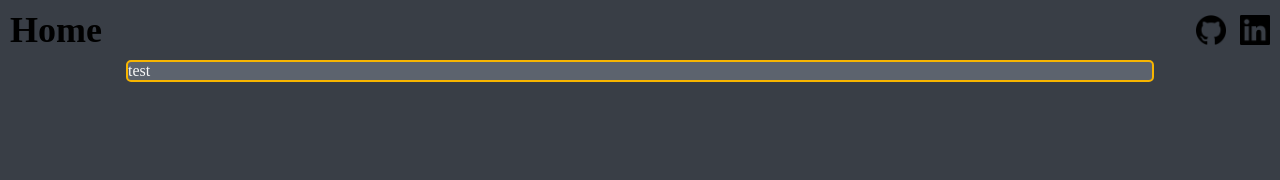
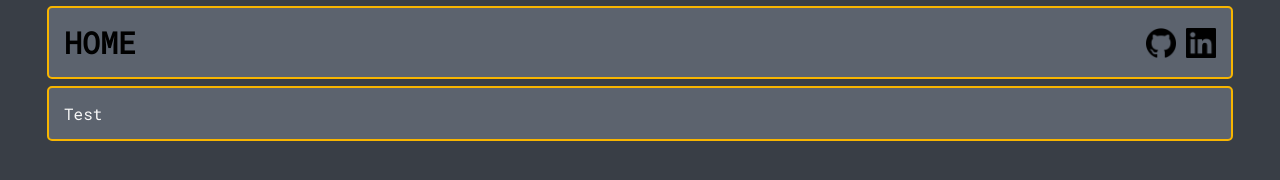
Before and after one commit to brew02/brew02.github.io, a plain HTML site: page index.html in a window 1280 px wide. Drawn offline with Linux system fonts and the light colour scheme.

Commit message:
Add font + improve website

```diff
--- a/css/styles.css
+++ b/css/styles.css
@@ -1,18 +1,24 @@
 :root {
+    --bg-color: #5c636e;
+    --content-color: #f8b500;
     background-color: #393e46;
     color: #f7f7f7;
 }
 
+/*
+    https://fonts.google.com/specimen/Roboto+Mono
+*/
+@font-face {
+    font-family: RobotoMono;
+    src: url(../resources/font/RobotoMono-Regular.ttf);
+    font-weight: 400;
+    font-style: normal;
+}
+
 * {
+    font-family: RobotoMono, sans-serif;
     margin: 0;
     padding: 0;
-}
-
-.banner {
-    display: flex;
-    align-items: center;
-    height: 60px;
-    min-width: 250px;
 }
 
 a {
@@ -20,32 +26,36 @@ a {
     text-decoration: none;
 }
 
-.home {
-    padding-left: 10px;
-    font-size: 36px;
-    font-weight: 600;
-    float: left;
+nav {
+    display: flex;
+    justify-content: space-between;
 }
 
-.external-links {
-    align-items: center;
-    vertical-align: middle;
-    margin-left: auto;
+.home {
+    font-size: 30px;
+    font-weight: 800;
+}
+
+.home:hover {
+    color: var(--content-color);
+}
+
+.links {
+    align-self: center;
 }
 
 .banner-image {
-    padding-right: 10px;
     width: 30px;
     height: 30px;
     vertical-align: middle;
 }
 
-.content {
-    display: flex;
-    width: 80%;
-    margin-left: auto;
-    margin-right: auto;
-    background-color: #5c636e;
+.box {
+    margin: auto;
+    margin-top: 0.5%;
+    width: 90%;
+    background-color: var(--bg-color);
+    border: 2px solid var(--content-color);
     border-radius: 5px;
-    border: 2px double #f8b500;
+    padding: 15px;
 }
--- a/index.html
+++ b/index.html
@@ -8,9 +8,9 @@
     </head>
 
     <body>
-        <section class="banner">
-            <a class="home" href=".">Home</a>
-            <section class="external-links">
+        <nav class="box">
+            <a class="home" href=".">HOME</a>
+            <section class="links">
                 <a href="https://github.com/brew02" target="_blank">
                     <img class="banner-image" src="resources/GitHub.png">
                 </a>
@@ -19,10 +19,12 @@
                 </a>
             </section>
 
-        </section>
+        </nav>
 
-        <section class="content">
-            <p>test</p>
-        </section>
+        <main class="box">
+            <article>
+                <p>Test</p>
+            </article>
+        </main>
     </body>
 </html>
```
Also changed, not shown: resources/font/RobotoMono-Bold.ttf (added), resources/font/RobotoMono-BoldItalic.ttf (added), resources/font/RobotoMono-ExtraLight.ttf (added), resources/font/RobotoMono-ExtraLightItalic.ttf (added), resources/font/RobotoMono-Italic-VariableFont_wght.ttf (added), resources/font/RobotoMono-Italic.ttf (added), resources/font/RobotoMono-Light.ttf (added), resources/font/RobotoMono-LightItalic.ttf (added), resources/font/RobotoMono-Medium.ttf (added), resources/font/RobotoMono-MediumItalic.ttf (added), resources/font/RobotoMono-Regular.ttf (added), resources/font/RobotoMono-SemiBold.ttf (added), resources/font/RobotoMono-SemiBoldItalic.ttf (added), resources/font/RobotoMono-Thin.ttf (added), 2 more files.
